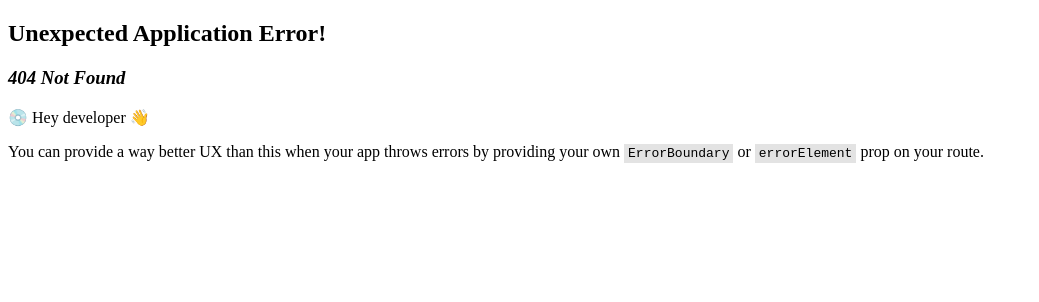
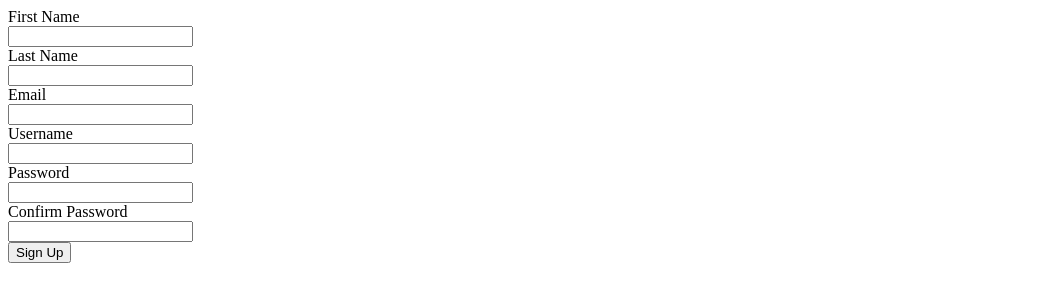
Before and after one commit to AbuMahir980/react-dashboard, a React (Vite) app: page /signup in a window 1280 px wide. Before the commit this address had no page. Shown: the top 302 px of the page, without its empty margins (0-1039 px from the left). Built offline with nearby package versions, Linux system fonts and the light colour scheme.

Commit message:
Add signup page skeleton + content

```diff
--- a/src/components/Signup/Signup.jsx
+++ b/src/components/Signup/Signup.jsx
@@ -1,11 +1,39 @@
+import {Link} from 'react-router-dom';
+
 const Signup = () => {
     return(
         <>
             <div className="container">
+                <div>
+                    <label htmlFor="firstname">First Name</label><br />
+                    <input type="text" name="firstname" id="firstname" />
+                </div>
+                <div>
+                    <label htmlFor="lastname">Last Name</label><br />
+                    <input type="text" name="lastname" id="lastname" />
+                </div>
+                <div>
+                    <label htmlFor="email">Email</label><br />
+                    <input type="email" name="email" id="email" />
+                </div>
+                <div>
+                    <label htmlFor="username">Username</label><br />
+                    <input type="text" name="firstname" id="firstname" />
+                </div>
+                <div>
+                    <label htmlFor="password">Password</label><br />
+                    <input type="password" name="password" id="password" />
+                </div>
+                <div>
+                    <label htmlFor="password">Confirm Password</label><br />
+                    <input type="password" name="password" id="password" />
+                </div>
                 <div id="signup-btn">
-                    <Link to='/signup'><input type="submit" value="Sign Up" /></Link>
+                    <Link to='/login'><input type="submit" value="Sign Up" /></Link>
                 </div>
             </div>
         </>
     )
 }
+
+export default Signup
```
Also changed, not shown: src/main.jsx (+9 -8 lines).
